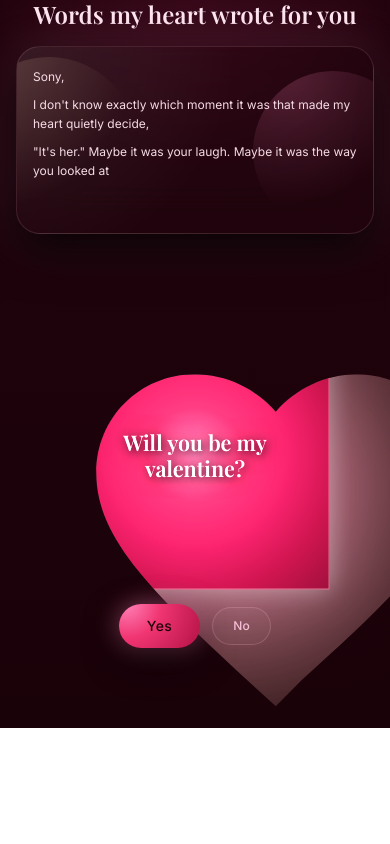
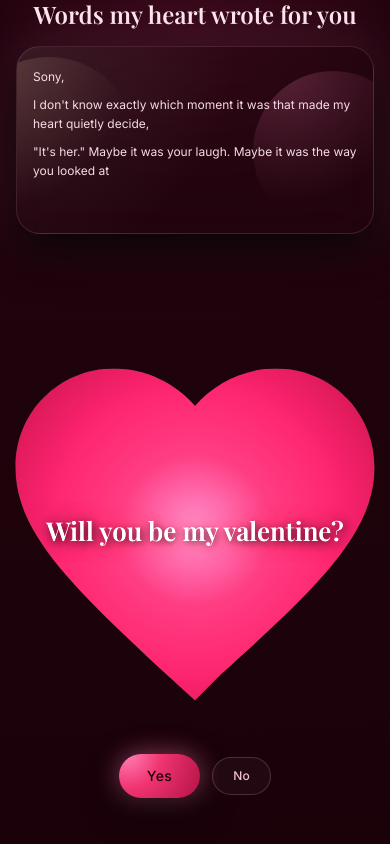
Before and after one commit to vishakhc41/Valentines, a Next.js app in the folder valentine-site/: page / in a window 390 px wide. Shown: the part 2391-3235 px from the top of the page. Before the commit the page ends 3119 px from the top, so only its background shows below. Built offline with nearby package versions, Linux system fonts and the light colour scheme.

Commit message:
Revert ValentineProposal heart to original fixed 400px size

```diff
--- a/valentine-site/app/components/ValentineProposal.tsx
+++ b/valentine-site/app/components/ValentineProposal.tsx
@@ -53,7 +53,7 @@ export function ValentineProposal({ onYes }: ValentineProposalProps) {
         >
           {/* Glowing, pulsing heart with text inside */}
           <motion.div
-            className="relative flex h-[250px] w-[250px] items-center justify-center sm:h-[320px] sm:w-[320px] md:h-[360px] md:w-[360px] lg:h-[400px] lg:w-[400px]"
+            className="relative flex h-[400px] w-[400px] items-center justify-center"
             style={{
               clipPath: 'path("M200,358.32l-24.16-22C90,256,33.32,204.68,33.32,141.68 C33.32,90.32,73.68,50,125,50c29,0,56.84,13.52,75,34.84C218.16,63.52,246,50,275,50 C326.32,50,366.68,90.32,366.68,141.68c0,63-56.68,114.32-142.52,192.32L200,358.32z")',
               WebkitClipPath: 'path("M200,358.32l-24.16-22C90,256,33.32,204.68,33.32,141.68 C33.32,90.32,73.68,50,125,50c29,0,56.84,13.52,75,34.84C218.16,63.52,246,50,275,50 C326.32,50,366.68,90.32,366.68,141.68c0,63-56.68,114.32-142.52,192.32L200,358.32z")',
@@ -97,12 +97,12 @@ export function ValentineProposal({ onYes }: ValentineProposalProps) {
               whileInView={{ opacity: 1, scale: 1 }}
               viewport={{ once: true }}
               transition={{ delay: 0.2, duration: 0.8, ease: "easeOut" }}
-              className="relative z-10 font-serif text-center font-semibold text-white px-4 py-2 sm:px-6"
+              className="relative z-10 font-serif text-center font-semibold text-white px-6 py-2"
               style={{
-                fontSize: 'clamp(1.25rem, 3.5vw, 2.25rem)',
+                fontSize: 'clamp(1.5rem, 4vw, 2.25rem)',
                 lineHeight: '1.2',
                 textShadow: "2px 2px 8px rgba(0,0,0,0.8), 0 0 20px rgba(0,0,0,0.5)",
-                maxWidth: '85%',
+                maxWidth: '90%',
               }}
             >
               Will you be my valentine?
```
